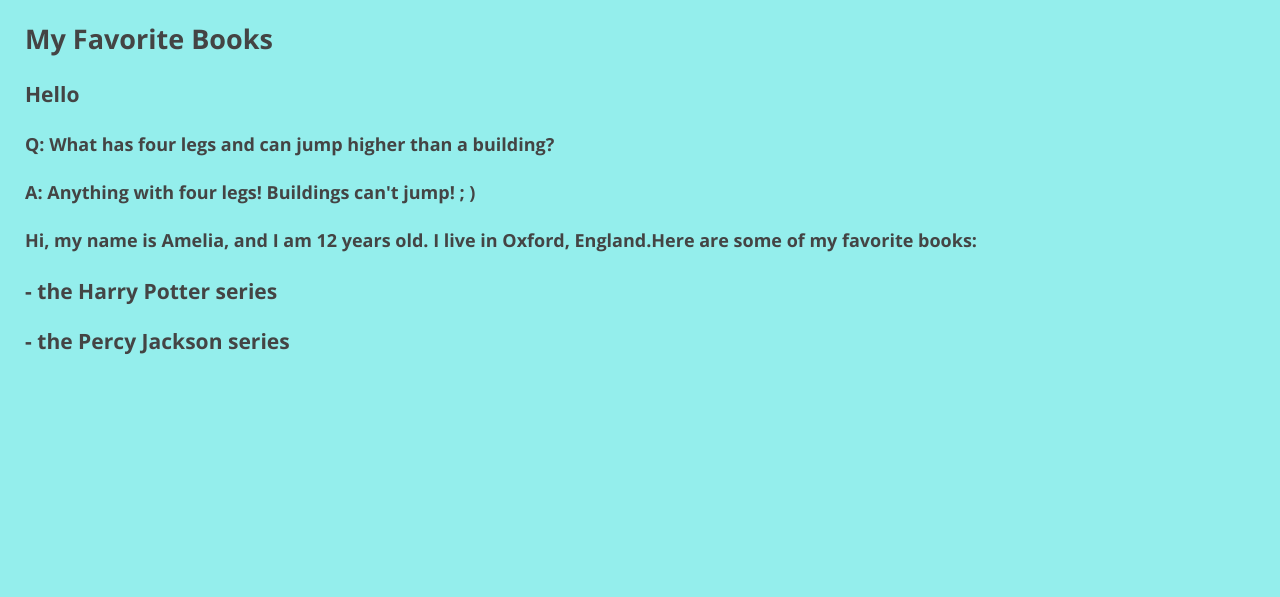
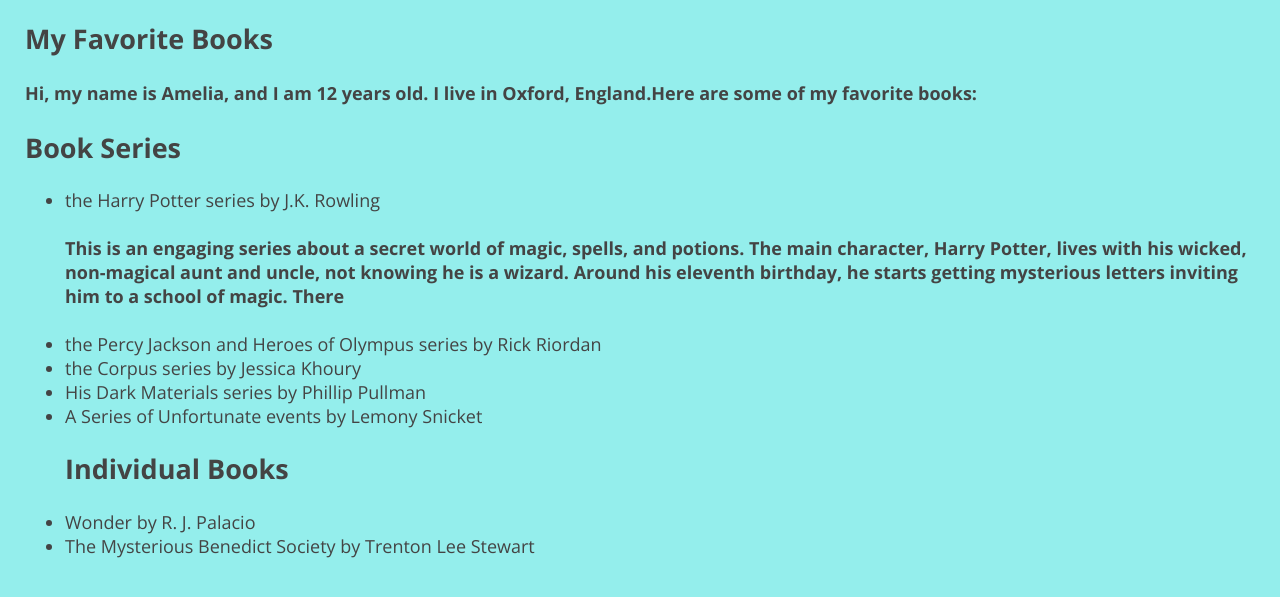
Before and after one commit to ag-tcsb/ag-tcsb.github.io, a plain HTML site: page index.html in a window 1280 px wide. Shown: the part 69-666 px from the top of the page. Drawn offline with nearby package versions, Linux system fonts and the light colour scheme.

Commit message:
update index.html

```diff
--- a/index.html
+++ b/index.html
@@ -11,12 +11,27 @@
 <body>
  <h1> My first website</h1>
 <h2> My Favorite Books </h2>
-  <h3> Hello </h3>
-  <h4> Q: What has four legs and can jump higher than a building? </h4>
-  <h4> A: Anything with four legs! Buildings can't jump!  ; )</h4>
-  <h4> Hi, my name is Amelia, and I am 12 years old. I live in Oxford, England.Here are some of my favorite books: </h4>
-   <h3> - the Harry Potter series </h3>
-  <h3>  - the Percy Jackson series</h3>
+   <h4> Hi, my name is Amelia, and I am 12 years old. I live in Oxford, England.Here are some of my favorite books: </h4>
+ <h2>  Book Series</h2>
+  <ul>
+    <li>  the Harry Potter series by J.K. Rowling </li>
+     <h4> This is an engaging series about a secret world of magic, spells, and potions. The main character, Harry Potter, lives with his wicked, non-magical aunt and uncle, not knowing he is a wizard. Around his eleventh birthday, he starts getting mysterious letters inviting him to a school of magic. There  </h4>
+    <li>  the Percy Jackson and Heroes of Olympus series by Rick Riordan </li>
+
+    <li>the Corpus series by Jessica Khoury </li>
+
+    <li>  His Dark Materials series by Phillip Pullman   </li>
+
+    <li>  A Series of Unfortunate events by Lemony Snicket</li>
+
+    <h2>   Individual Books</h2>
+
+    <li>   Wonder by R. J. Palacio </li>
+
+    <li>   The Mysterious Benedict Society by Trenton Lee Stewart</li>
+
+  </ul>
+
 
   </body>
 </html>
```
